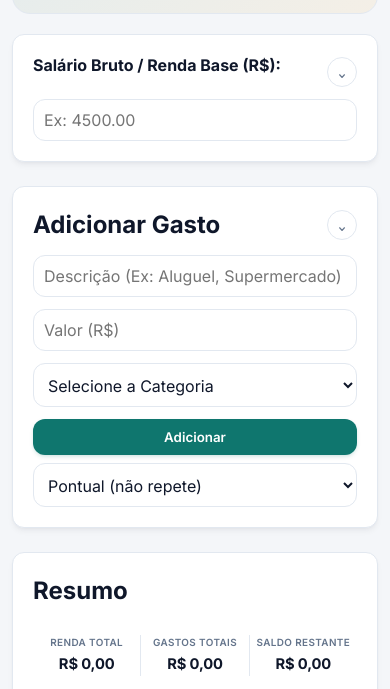
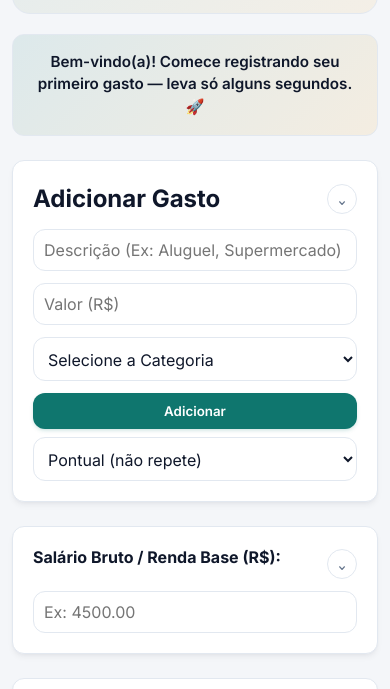
Before and after one commit to Pysrdafoice/Dashboard-Financeiro-pessoal-MoneyCount, a plain HTML site: page index.html in a window 390 px wide. Shown: the part 155-844 px from the top of the page. Drawn offline with nearby package versions, Linux system fonts and the light colour scheme.

Commit message:
adicionando comentarios positivos para isentivar o uso do aplicativo

```diff
--- a/index.html
+++ b/index.html
@@ -46,18 +46,16 @@
     </div>
 
     <main class="container">
-        <!-- Configuração do Mês: o próprio label do campo serve de título -->
-        <section class="card colapsavel">
-            <div class="card-cabecalho">
-                <h2 id="titulo-salario">Salário Bruto / Renda Base (R$):</h2>
-                <button class="btn-colapsar" aria-label="Minimizar Salário" title="Minimizar/expandir">⌄</button>
+        <!-- Banner emocional: frase de progresso + streak de dias seguidos anotando gastos -->
+        <section id="banner-emocional" class="banner-emocional">
+            <div id="streak-badge" class="streak-badge hidden">
+                <span class="streak-fogo">🔥</span>
+                <span><strong id="streak-numero">0</strong> dia(s) seguido(s) anotando gastos</span>
             </div>
-            <div class="card-corpo">
-                <input type="number" id="input-salario" aria-labelledby="titulo-salario" placeholder="Ex: 4500.00" step="0.01" min="0">
-            </div>
+            <p id="frase-emocional" class="frase-emocional"></p>
         </section>
 
-        <!-- Adicionar Gasto -->
+        <!-- Adicionar Gasto: é a ação do dia a dia, por isso fica antes da configuração -->
         <section class="card colapsavel">
             <div class="card-cabecalho">
                 <h2>Adicionar Gasto</h2>
@@ -91,6 +89,17 @@
                         <input type="number" id="parcelas-gasto" placeholder="Nº de parcelas" min="2" step="1" class="hidden" title="Quantidade total de parcelas">
                     </div>
                 </form>
+            </div>
+        </section>
+
+        <!-- Configuração do Mês: o próprio label do campo serve de título -->
+        <section class="card colapsavel">
+            <div class="card-cabecalho">
+                <h2 id="titulo-salario">Salário Bruto / Renda Base (R$):</h2>
+                <button class="btn-colapsar" aria-label="Minimizar Salário" title="Minimizar/expandir">⌄</button>
+            </div>
+            <div class="card-corpo">
+                <input type="number" id="input-salario" aria-labelledby="titulo-salario" placeholder="Ex: 4500.00" step="0.01" min="0">
             </div>
         </section>
 
--- a/script.js
+++ b/script.js
@@ -5,6 +5,7 @@ let estado = {
   historico: [],
   limites: {}, // { 'Categoria': valorLimiteMensal }
   poupanca: [], // [{ id, tipo: 'deposito'|'retirada', valor, descricao, data }]
+  streak: { dias: 0, melhorStreak: 0, ultimaData: null }, // ultimaData: 'YYYY-MM-DD'
 };
 
 // Mapa de cores fixo por categoria (mantém consistência visual mês a mês)
@@ -38,6 +39,11 @@ const catGasto = document.getElementById('cat-gasto');
 const tipoGasto = document.getElementById('tipo-gasto');
 const parcelasGasto = document.getElementById('parcelas-gasto');
 const listaTransacoes = document.getElementById('lista-transacoes');
+
+// Elementos do Banner Emocional
+const streakBadge = document.getElementById('streak-badge');
+const streakNumero = document.getElementById('streak-numero');
+const fraseEmocional = document.getElementById('frase-emocional');
 
 // Elementos de Poupança / Guardado
 const formPoupanca = document.getElementById('form-poupanca');
@@ -243,6 +249,7 @@ function adicionarGasto() {
   }
 
   estado.gastos.push(novoGasto);
+  registrarAtividadeStreak();
   salvarDados();
   atualizarInterface();
   formGasto.reset();
@@ -303,6 +310,7 @@ function atualizarInterface() {
   renderizarGraficoGuardado();
   renderizarListaLimites();
   renderizarPoupanca();
+  renderizarBannerEmocional();
 }
 
 // ---- Limites por Categoria ----
@@ -407,6 +415,69 @@ function calcularMovimentoPoupancaDoMes(mesIndex, ano) {
 function calcularMovimentoPoupancaMesAtual() {
   const agora = new Date();
   return calcularMovimentoPoupancaDoMes(agora.getMonth(), agora.getFullYear());
+}
+
+// ---- Streak (dias seguidos anotando gastos) e Frase Emocional ----
+
+function formatarDataISO(data) {
+  const ano = data.getFullYear();
+  const mes = String(data.getMonth() + 1).padStart(2, '0');
+  const dia = String(data.getDate()).padStart(2, '0');
+  return `${ano}-${mes}-${dia}`;
+}
+
+function registrarAtividadeStreak() {
+  const hoje = formatarDataISO(new Date());
+  if (estado.streak.ultimaData === hoje) return;
+
+  const ontem = formatarDataISO(new Date(Date.now() - 86400000));
+  estado.streak.dias = estado.streak.ultimaData === ontem ? estado.streak.dias + 1 : 1;
+  estado.streak.ultimaData = hoje;
+  estado.streak.melhorStreak = Math.max(estado.streak.melhorStreak, estado.streak.dias);
+}
+
+function calcularExibicaoStreak() {
+  if (!estado.streak.ultimaData) return { dias: 0, ativo: false };
+  const hoje = formatarDataISO(new Date());
+  const ontem = formatarDataISO(new Date(Date.now() - 86400000));
+  const streakValido = estado.streak.ultimaData === hoje || estado.streak.ultimaData === ontem;
+  return { dias: streakValido ? estado.streak.dias : 0, ativo: streakValido };
+}
+
+function gerarFraseEmocional() {
+  if (estado.gastos.length === 0 && estado.historico.length === 0 && estado.poupanca.length === 0) {
+    return 'Bem-vindo(a)! Comece registrando seu primeiro gasto — leva só alguns segundos. 🚀';
+  }
+
+  const { totalGastos } = calcularTotais();
+  const mesAnterior = estado.historico[estado.historico.length - 1];
+  const variacaoGastos = mesAnterior
+    ? calcularVariacaoPercentual(totalGastos, mesAnterior.totalGastos)
+    : null;
+  const guardadoMes = calcularMovimentoPoupancaMesAtual();
+
+  if (variacaoGastos !== null && variacaoGastos < -3) {
+    return `Você gastou ${Math.abs(variacaoGastos).toFixed(0)}% a menos que o mês passado. Continue assim! 💪`;
+  }
+  if (guardadoMes > 0) {
+    return `Você já guardou ${formatarMoeda(guardadoMes)} este mês. Cada real conta! 🐷`;
+  }
+  if (variacaoGastos !== null && variacaoGastos > 15) {
+    return `Seus gastos subiram ${variacaoGastos.toFixed(0)}% em relação ao mês passado — vale revisar as categorias.`;
+  }
+  if (variacaoGastos !== null) {
+    return 'Seus gastos estão praticamente estáveis em relação ao mês passado.';
+  }
+  return 'Continue registrando seus gastos para acompanhar sua evolução financeira.';
+}
+
+function renderizarBannerEmocional() {
+  const { dias, ativo } = calcularExibicaoStreak();
+  streakBadge.classList.toggle('hidden', !(ativo && dias > 0));
+  if (ativo && dias > 0) {
+    streakNumero.textContent = dias;
+  }
+  fraseEmocional.textContent = gerarFraseEmocional();
 }
 
 /** Converte "8/2026" em { mesIndex: 7, ano: 2026, ordem: 24319 } (ordem serve pra ordenar cronologicamente). */
@@ -1075,11 +1146,22 @@ function carregarDados() {
             ? parsed.limites
             : {},
         poupanca: Array.isArray(parsed.poupanca) ? parsed.poupanca : [],
+        streak:
+          parsed.streak && typeof parsed.streak === 'object'
+            ? parsed.streak
+            : { dias: 0, melhorStreak: 0, ultimaData: null },
       };
     }
   } catch (e) {
     console.error('Dados corrompidos no localStorage, iniciando do zero.', e);
-    estado = { salario: 0, gastos: [], historico: [], limites: {}, poupanca: [] };
+    estado = {
+      salario: 0,
+      gastos: [],
+      historico: [],
+      limites: {},
+      poupanca: [],
+      streak: { dias: 0, melhorStreak: 0, ultimaData: null },
+    };
   }
 }
 
@@ -1158,6 +1240,10 @@ function importarBackup(e) {
         historico: Array.isArray(dados.historico) ? dados.historico : [],
         limites: dados.limites && typeof dados.limites === 'object' ? dados.limites : {},
         poupanca: Array.isArray(dados.poupanca) ? dados.poupanca : [],
+        streak:
+          dados.streak && typeof dados.streak === 'object'
+            ? dados.streak
+            : { dias: 0, melhorStreak: 0, ultimaData: null },
       };
 
       salvarDados();
--- a/style.css
+++ b/style.css
@@ -138,6 +138,38 @@ img, canvas {
   display: flex;
   flex-direction: column;
   gap: 24px;
+}
+
+/* ---- Banner Emocional (frase de progresso + streak) ---- */
+.banner-emocional {
+  background: linear-gradient(135deg, rgba(15, 118, 110, 0.1), rgba(245, 158, 11, 0.1));
+  border: 1px solid var(--border-color);
+  border-radius: var(--radius);
+  padding: 16px 20px;
+  text-align: center;
+}
+
+.streak-badge {
+  display: inline-flex;
+  align-items: center;
+  gap: 6px;
+  background: var(--card-bg);
+  border: 1px solid var(--accent);
+  border-radius: 999px;
+  padding: 6px 14px;
+  font-size: 0.82rem;
+  color: var(--text-main);
+  margin-bottom: 8px;
+}
+
+.streak-fogo {
+  font-size: 1rem;
+}
+
+.frase-emocional {
+  font-size: 0.95rem;
+  font-weight: 600;
+  color: var(--text-main);
 }
 
 .card {
```
